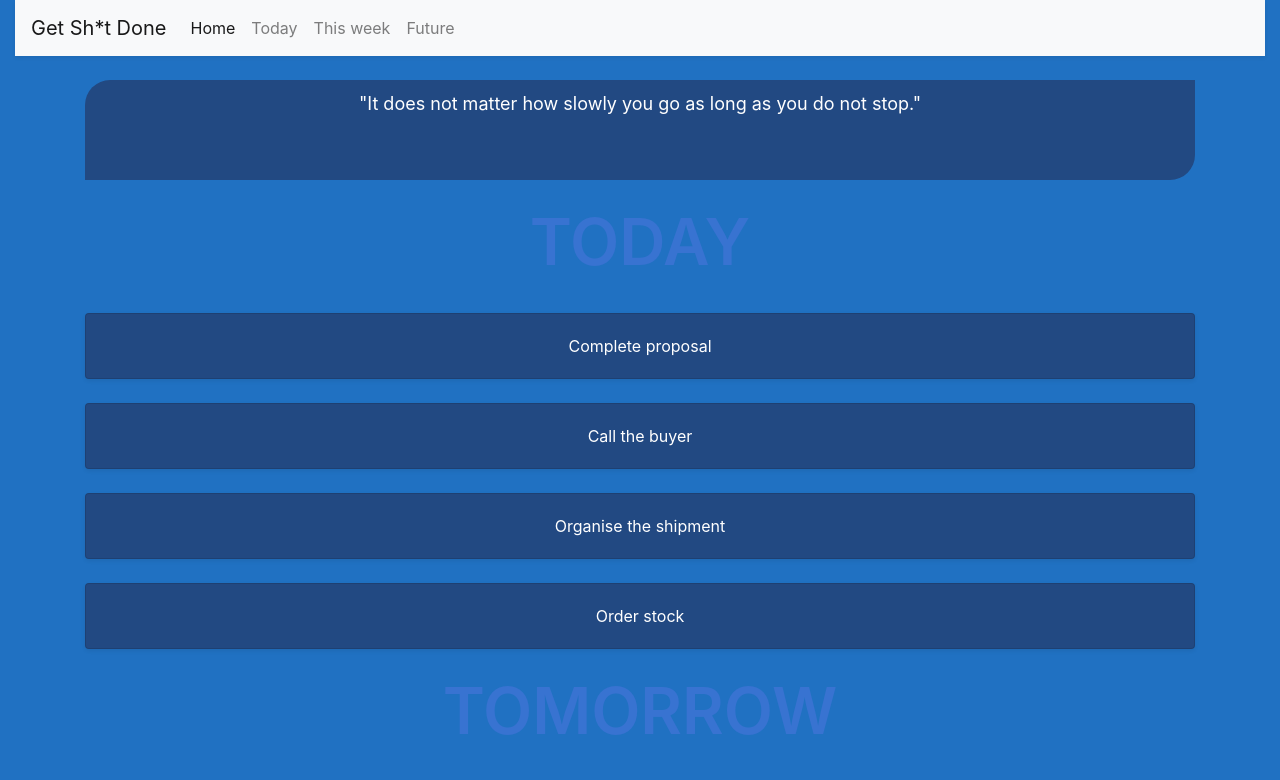
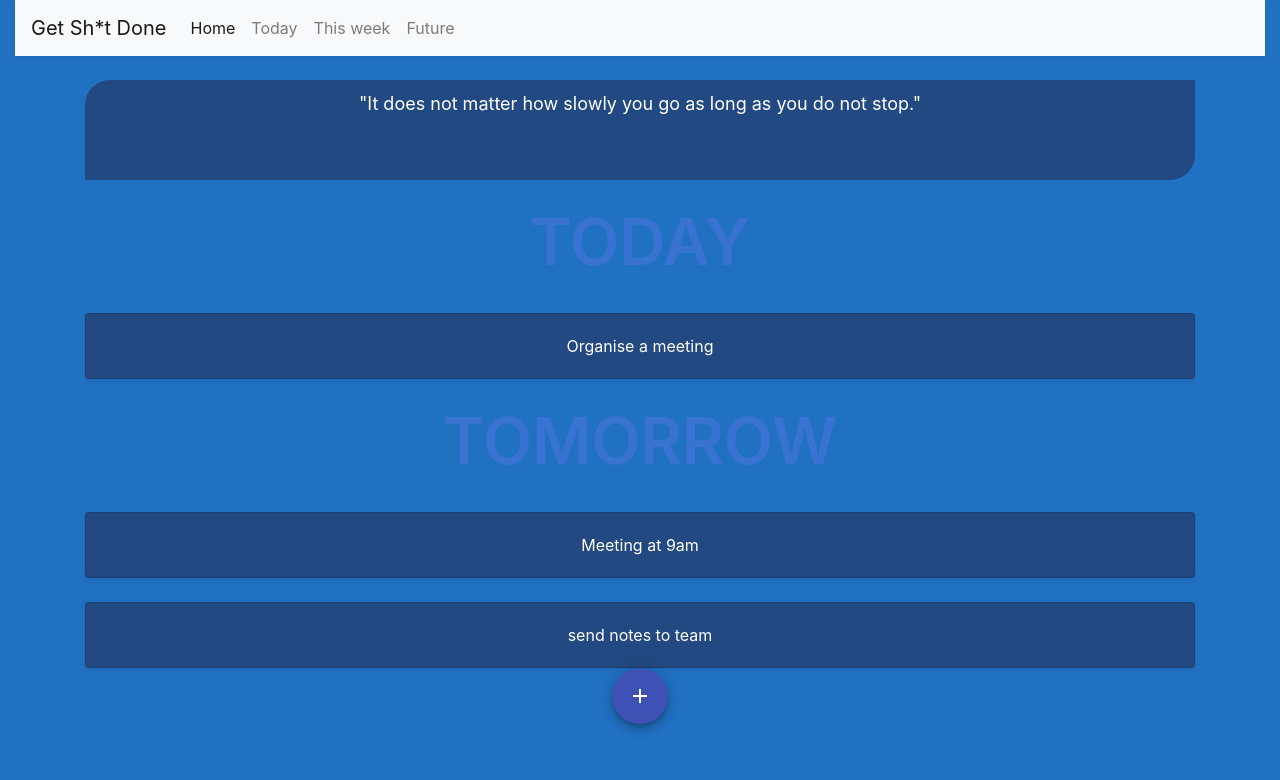
Before and after one commit to BradNichol/todo-app-react, a React (Create React App) app: page / in a window 1280 px wide. Shown: the top 780 px of the page. Built offline with nearby package versions, Linux system fonts and the light colour scheme.

Commit message:
state added

```diff
--- a/src/App.js
+++ b/src/App.js
@@ -1,4 +1,4 @@
-import React from 'react';
+import React, { useState } from 'react';
 import logo from './logo.svg';
 import './App.css';
 import Nav from './Nav/Nav'
@@ -7,17 +7,33 @@ import DatePeriod from './DatePeriod/DatePeriod'
 import Task from './Task/Task'
 import AddButton from './Task/AddButton'
 
+
 function App() {
+
+  const [tasks, SetTasks] = useState([
+    {
+      task: "Organise a meeting",
+      type: "work",
+      dueDate: "2020-03-04",
+      completed: false,
+      id: 1
+    }
+
+  ]);
+
   return (
     <div className="App">
       <Nav / >
         <main className="container">
           <QuoteBox />
           <DatePeriod title="TODAY" />
-          <Task text="Complete proposal" />
-          <Task text="Call the buyer" />
-          <Task text="Organise the shipment" />
-          <Task text="Order stock" />
+          {tasks.map(task => {
+            return (
+              <Task
+                text={task.task}
+              />
+            );
+          })}
           <DatePeriod title="TOMORROW" />
           <Task text="Meeting at 9am" />
           <Task text="send notes to team" />
```
